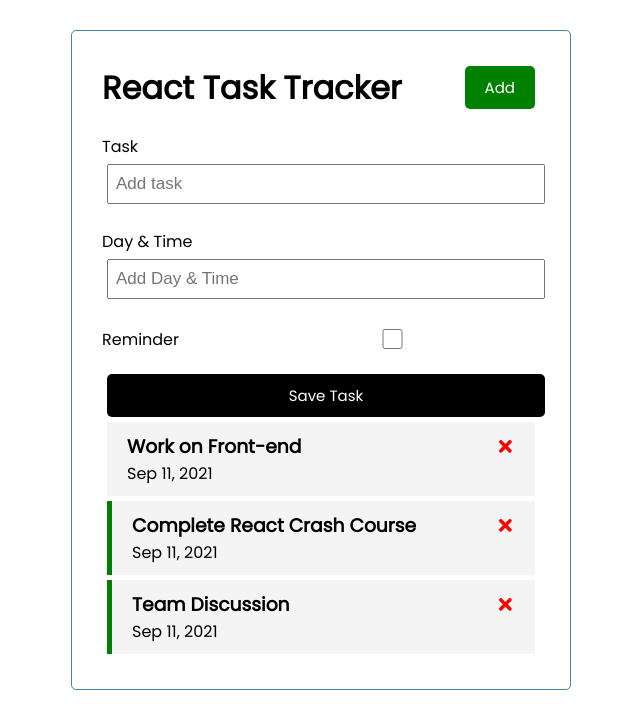
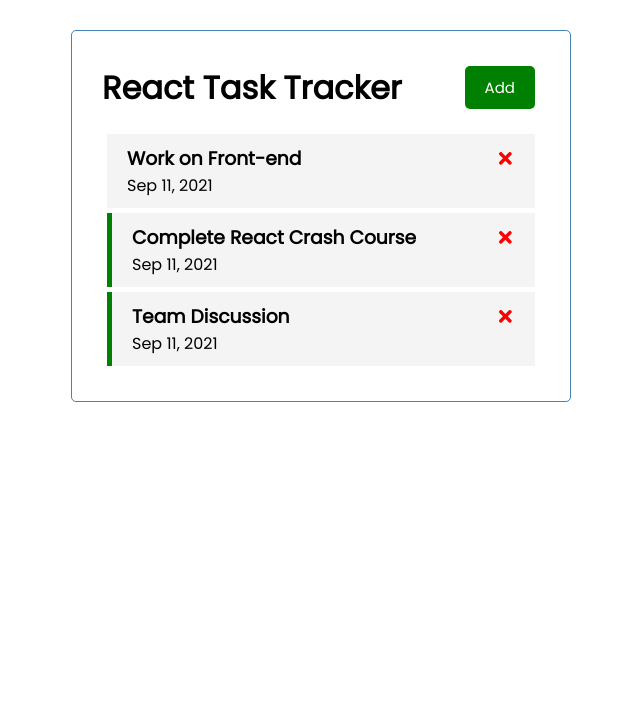
Before and after one commit to dayanandghelaro/react-js, a React (Create React App) app in the folder react-task-tracker/: page / in a window 1280 px wide. Shown: the top 728 px of the page, without its empty margins (319-959 px from the left). Built offline with nearby package versions, Linux system fonts and the light colour scheme.

Commit message:
feat: add toggle addTaskForm visibility

```diff
--- a/react-task-tracker/src/App.js
+++ b/react-task-tracker/src/App.js
@@ -7,7 +7,7 @@
 
 
 function App() {
-
+  const [showAddTask, setShowAddTask] = useState(false)
   const [tasks, setTasks] = useState([
     {
       "id":1,
@@ -53,8 +53,8 @@
 
   return (
     <div className="container">
-      <Header />
-      <AddTask onAdd={addTask} />
+      <Header onAdd={()=>setShowAddTask(!showAddTask)} showAdd={showAddTask}/>
+      { showAddTask && <AddTask onAdd={addTask} />}
       {tasks.length > 0 ? (
       <Tasks tasks={tasks} onDelete={deleteTask} onToggle={toggleReminder}/>
       ): (
--- a/react-task-tracker/src/components/Header.js
+++ b/react-task-tracker/src/components/Header.js
@@ -1,16 +1,12 @@
 import PropTypes from 'prop-types'
 import Button from "./Button"
 
-const Header = ({title}) => {
-
-    const onClick = (e)=>{
-        console.log('click')
-    }
+const Header = ({title, onAdd, showAdd}) => {
 
     return (
         <header className="header">
             <h1>{title}</h1>
-            <Button text="Add" color="green" onClick={onClick}/>
+            <Button text={showAdd?"Close": "Add"} color={showAdd?"red":"green"} onClick={onAdd}/>
         </header>
     )
 }
```
